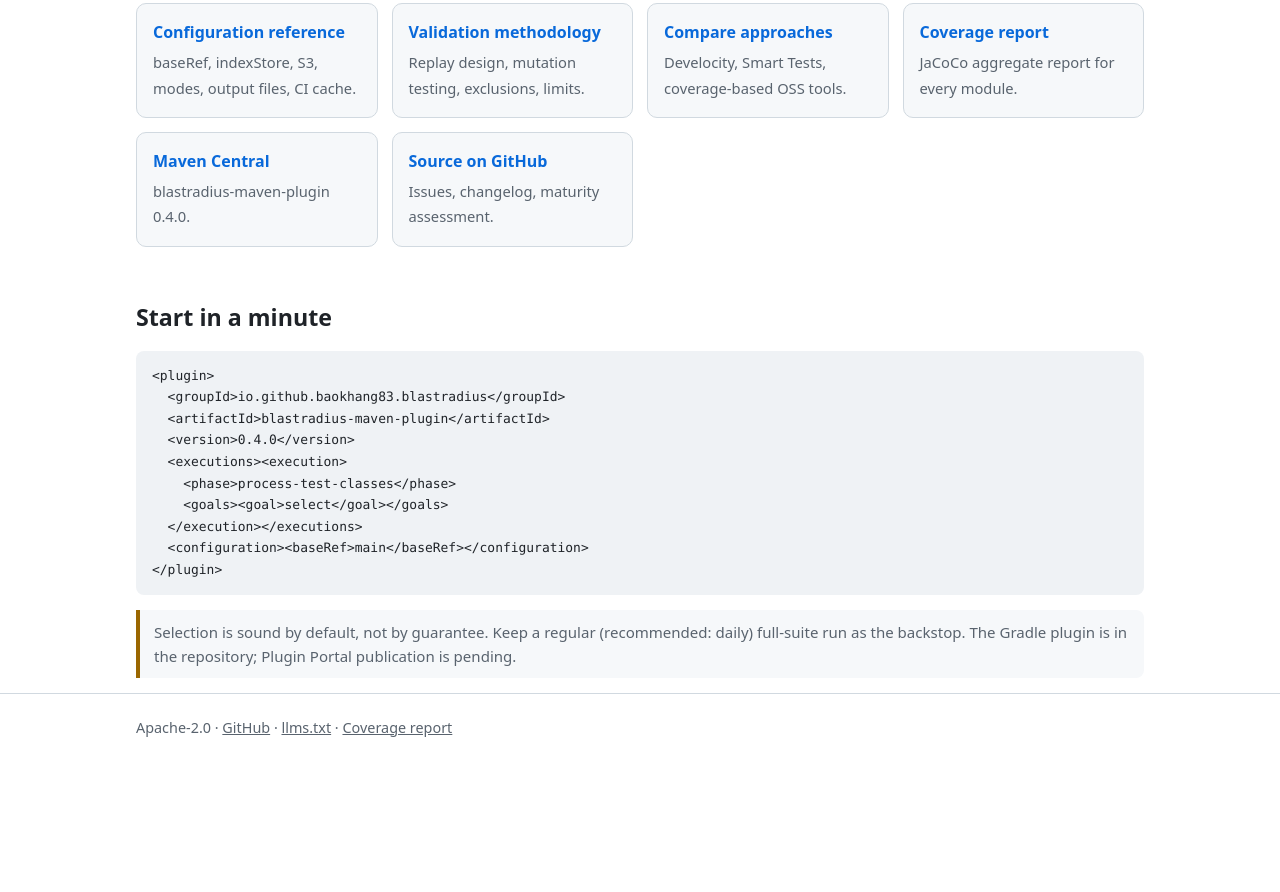
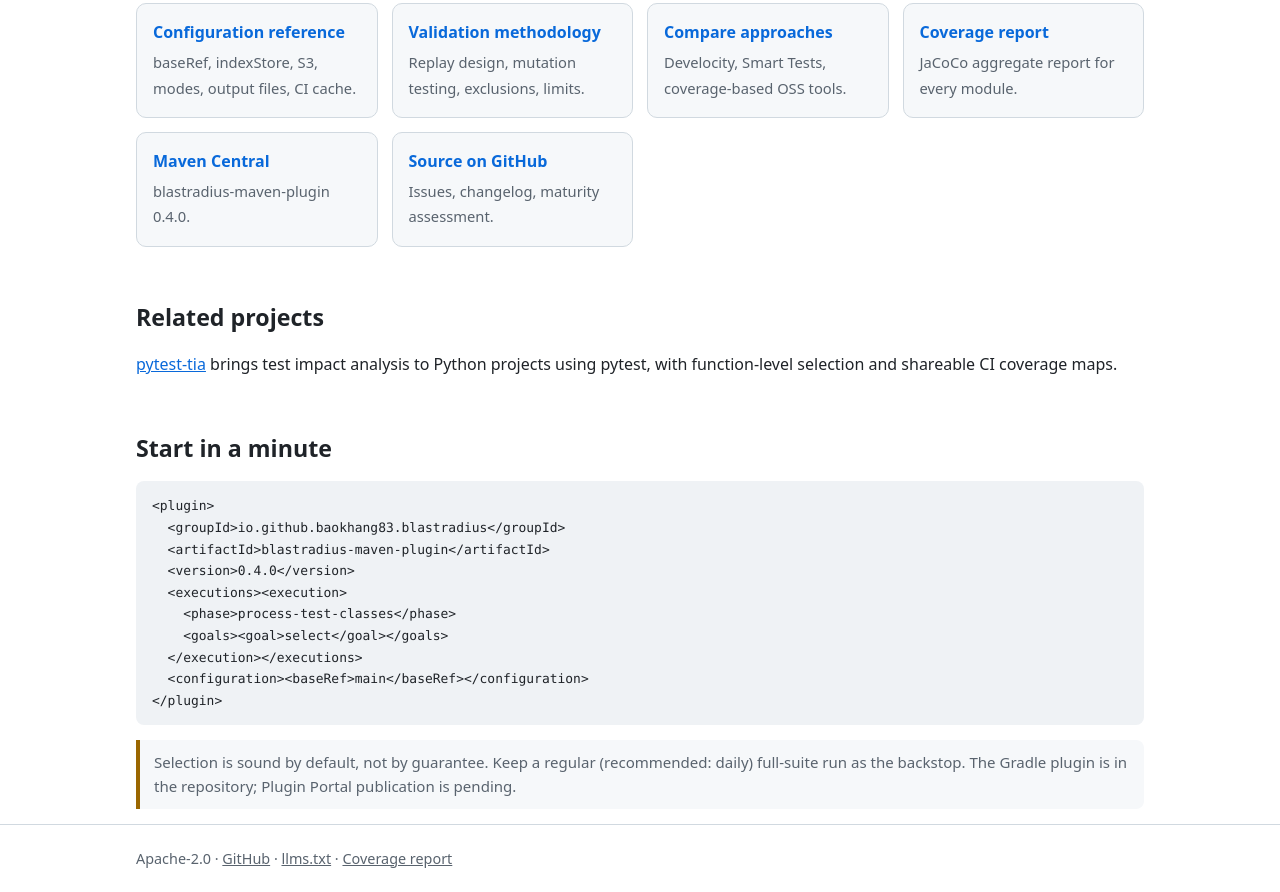
Before and after one commit to baokhang83/blastradius, a plain HTML site: page site/index.html in a window 1280 px wide. Shown: the part 1737-2629 px from the top of the page. Before the commit the page ends 2498 px from the top, so only its background shows below. Drawn offline with Linux system fonts and the light colour scheme.

Commit message:
docs: link pytest-tia from website

```diff
--- a/site/index.html
+++ b/site/index.html
@@ -106,6 +106,9 @@
     <a class="card" href="https://github.com/baokhang83/blastradius"><strong>Source on GitHub</strong><span>Issues, changelog, maturity assessment.</span></a>
   </div>
 
+  <h2>Related projects</h2>
+  <p><a href="https://github.com/breadMSA/pytest-tia">pytest-tia</a> brings test impact analysis to Python projects using pytest, with function-level selection and shareable CI coverage maps.</p>
+
   <h2>Start in a minute</h2>
   <pre><code>&lt;plugin&gt;
   &lt;groupId&gt;io.github.baokhang83.blastradius&lt;/groupId&gt;
```
